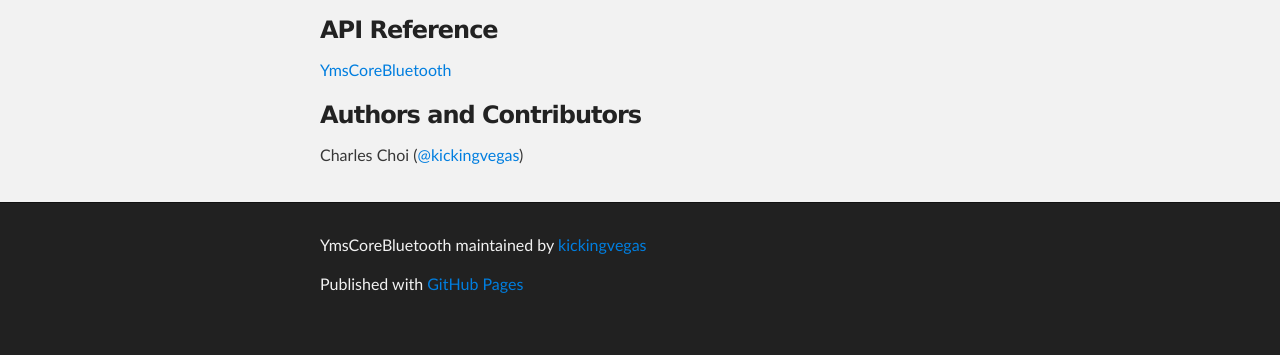
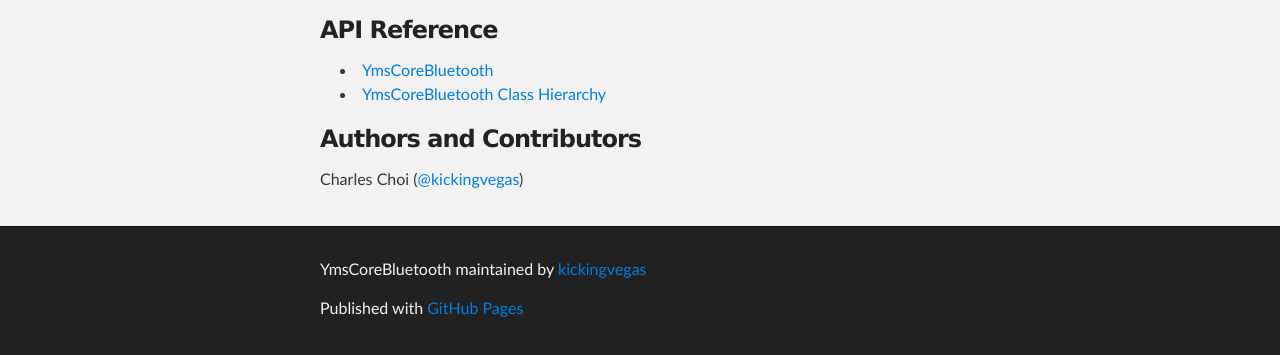
Before and after one commit to kickingvegas/YmsCoreBluetooth, a plain HTML site: page index.html in a window 1280 px wide. Shown: the part 429-784 px from the top of the page. Drawn offline with Linux system fonts and the light colour scheme.

```diff
--- a/index.html
+++ b/index.html
@@ -37,9 +37,10 @@
 
 <h3>API Reference</h3>
 
-<p><a href="appledoc">YmsCoreBluetooth</a></p>
-
-<h3>Authors and Contributors</h3>
+<ul>
+<li><a href="appledoc">YmsCoreBluetooth</a></li>
+<li><a href="appledoc/hierarchy.html">YmsCoreBluetooth Class Hierarchy</a></li>
+</ul><h3>Authors and Contributors</h3>
 
 <p>Charles Choi (<a href="https://github.com/kickingvegas" class="user-mention">@kickingvegas</a>)</p>
       </section>
--- a/params.json
+++ b/params.json
@@ -1 +1 @@
-{"name":"YmsCoreBluetooth","tagline":"A framework for working with CoreBluetooth. Includes Deanna, an iOS application using YmsCoreBluetooth to communicate with a TI SensorTag.","body":"### YmsCoreBluetooth\r\n\r\nA framework for working with CoreBluetooth. Includes Deanna, an iOS application using YmsCoreBluetooth to communicate with a [TI SensorTag](http://processors.wiki.ti.com/index.php/Bluetooth_SensorTag).\r\n\r\n### API Reference\r\n\r\n[YmsCoreBluetooth](appledoc)\r\n\r\n### Authors and Contributors\r\nCharles Choi (@kickingvegas)\r\n","google":"","note":"Don't delete this file! It's used internally to help with page regeneration."}
+{"name":"YmsCoreBluetooth","tagline":"A framework for working with CoreBluetooth. Includes Deanna, an iOS application using YmsCoreBluetooth to communicate with a TI SensorTag.","body":"### YmsCoreBluetooth\r\n\r\nA framework for working with CoreBluetooth. Includes Deanna, an iOS application using YmsCoreBluetooth to communicate with a [TI SensorTag](http://processors.wiki.ti.com/index.php/Bluetooth_SensorTag).\r\n\r\n### API Reference\r\n* [YmsCoreBluetooth](appledoc)\r\n* [YmsCoreBluetooth Class Hierarchy](appledoc/hierarchy.html)\r\n\r\n### Authors and Contributors\r\nCharles Choi (@kickingvegas)\r\n","google":"","note":"Don't delete this file! It's used internally to help with page regeneration."}
```
